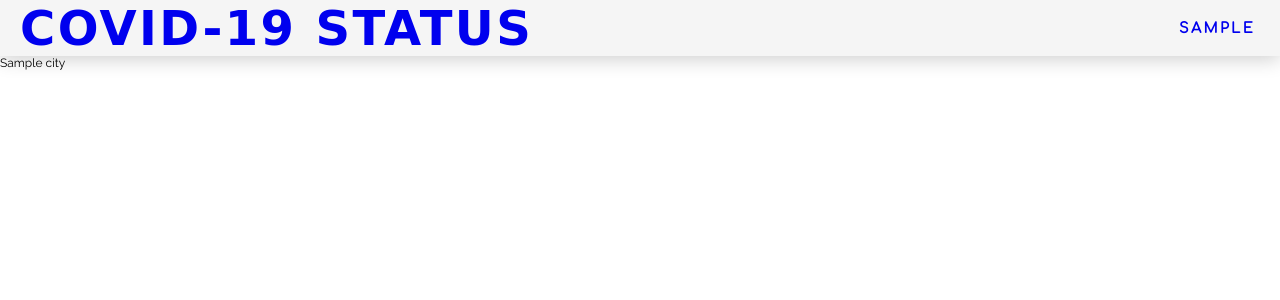
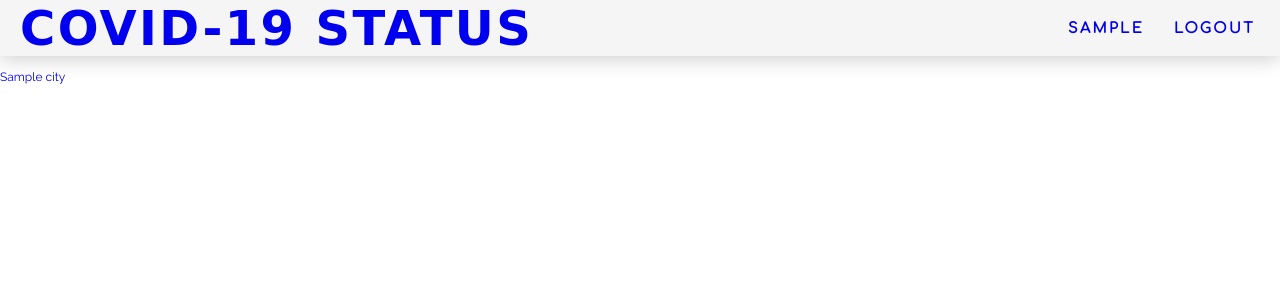
Before and after one commit to xerilius/covid19-status, a Flask app: template templates/search_results.html in a window 1280 px wide. Shown: the top 300 px of the page. Run offline with Flask 2, Linux system fonts and the light colour scheme; the template is opened without the code that fills it: values that come from a table or form of the project are taken from there, others are empty; the visitor is signed in with stand-in values (Sample User, id 1); tables that the repository leaves empty hold one stand-in row (values such as "Sample post"); some libraries are stand-ins or nearby versions; some web fonts are replaced.

Commit message:
Completed

```diff
--- a/templates/search_results.html
+++ b/templates/search_results.html
@@ -10,6 +10,7 @@
         {% if session.get('username') %}
         <div class="navbar__links">
             <a class="navbar__links--login" href="/user/{{session['username'].lower()}}">{{ session['username'].upper() }}</a>
+            <a class="navbar__links--login" href="/logout">logout</a>
         </div>
         {% else %}
         <div class="navbar__links">
@@ -25,11 +26,17 @@
     {% endfor %}
 </header>
 
+<div class="u-spacer-d">&nbsp;</div>
+
+<div class="results">
+    <div class="results__item">
     {% for city in cities %}
-        {{ city.city_name}}
+        <a class="city-link" href="/city">{{ city.city_name }}</a> <br>
     {% endfor %}
-  {% if not cities %}
+    </div>
+    {% if not cities %}
     <div class="no-results"> Sorry, please try your search again!</div>
-  {% endif %}
-
+    {% endif %}
+</div>
+</body>
 {% endblock %}
```
